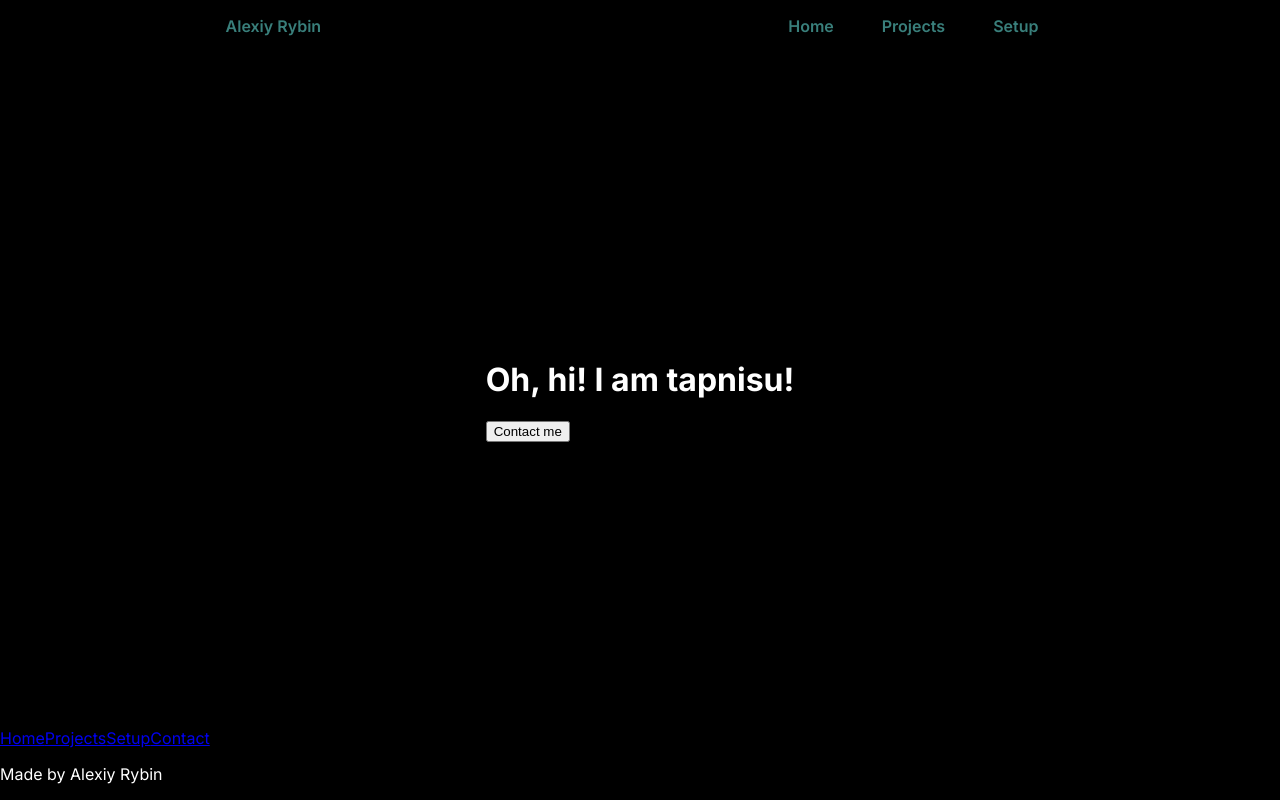
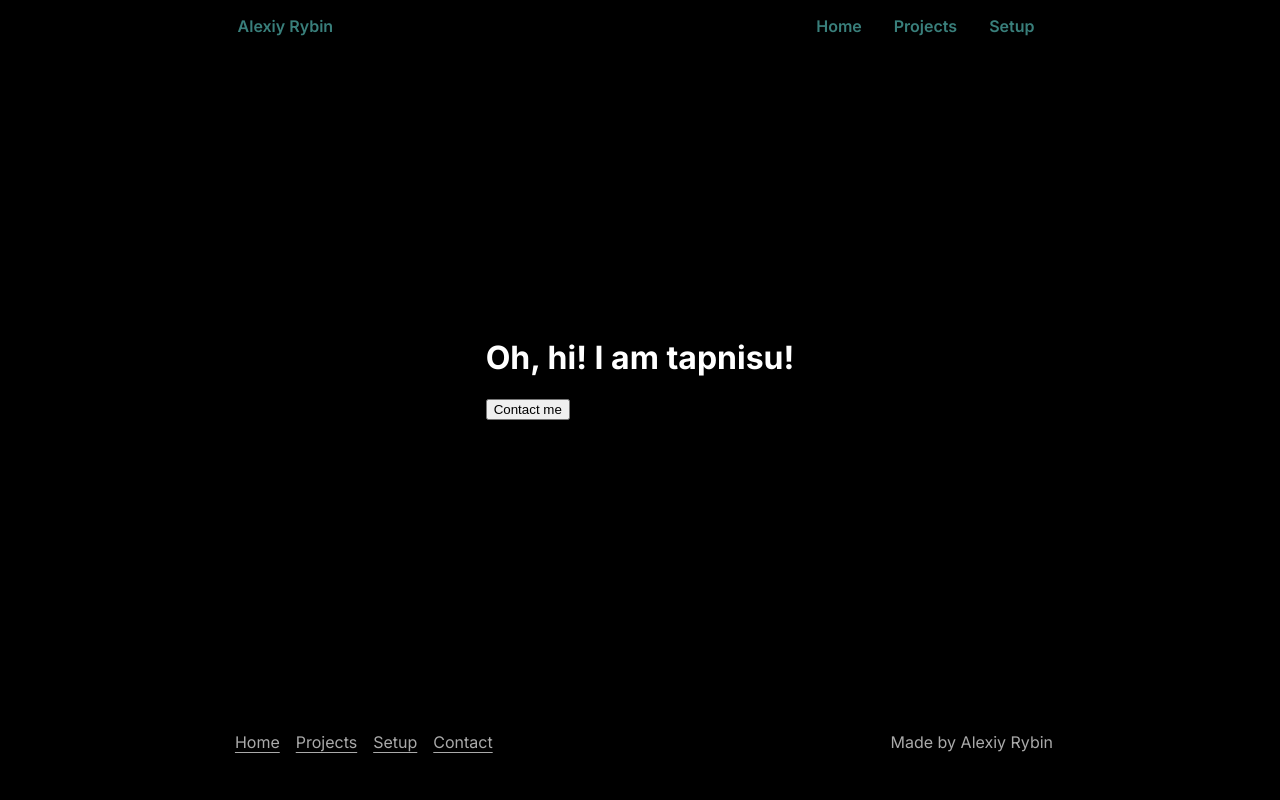
Before and after one commit to tapnisu/tapni.su, a Next.js app: page / in a window 1280 px wide. Built offline with nearby package versions, Linux system fonts and the light colour scheme.

Commit message:
Styles for footer

```diff
--- a/components/basePageLayout/index.tsx
+++ b/components/basePageLayout/index.tsx
@@ -1,5 +1,5 @@
 import Head from "next/head";
-import Footer from "../Footer";
+import Footer from "../footer";
 import Navbar from "../navbar";
 import styles from "./basePageLayout.module.css";
 
--- /dev/null
+++ b/components/footer/footer.module.css
@@ -0,0 +1,36 @@
+.footer {
+  color: var(--text-secondary);
+
+  padding: 2rem;
+}
+
+.toSides {
+  display: flex;
+  flex-direction: row;
+  flex-wrap: wrap;
+  justify-content: space-around;
+  align-items: center;
+}
+
+.links {
+  display: flex;
+  flex-direction: row;
+  flex-wrap: wrap;
+}
+
+.link {
+  color: var(--text-secondary);
+
+  margin: 0.5rem;
+
+  transition-property: color;
+  transition-timing-function: cubic-bezier(0.4, 0, 0.2, 1);
+  transition-duration: 150ms;
+
+  text-decoration: underline;
+  text-underline-offset: 4px;
+
+  &:hover {
+    color: var(--accent);
+  }
+}
--- a/components/Footer.tsx
+++ b/components/footer/index.tsx
@@ -1,4 +1,5 @@
 import Link from "next/link";
+import styles from "./footer.module.css";
 
 const paths = [
   { name: "Home", url: "/" },
@@ -12,17 +13,11 @@ const paths = [
 
 export default function Footer() {
   return (
-    <footer className="text-main-800 dark:text-main-400 p-8">
-      <div className="mx-auto w-24 h-1 my-12 bg-main-800 dark:bg-main-400 rounded-full"></div>
-
-      <div className="flex flex-row flex-wrap items-center justify-around">
-        <div className="flex flex-row flex-wrap">
+    <footer className={styles.footer}>
+      <div className={styles.toSides}>
+        <div className={styles.links}>
           {paths?.map((info: { name: string; url: string }) => (
-            <Link
-              href={info.url}
-              className="underline underline-offset-4 hover:text-accent-600 transition-colors m-2"
-              key={info.name}
-            >
+            <Link href={info.url} className={styles.link} key={info.name}>
               {info.name}
             </Link>
           ))}
--- a/components/navbar/navbar.module.css
+++ b/components/navbar/navbar.module.css
@@ -39,9 +39,11 @@
 .link {
   border-radius: 9999px;
   display: inline-block;
-  padding: 0.5rem;
 
-  transition-property: color, background-color, border-color;
+  padding-top: 0.5rem;
+  padding-bottom: 0.5rem;
+
+  transition-property: background-color;
   transition-timing-function: cubic-bezier(0.4, 0, 0.2, 1);
   transition-duration: 150ms;
 
@@ -49,7 +51,7 @@
     color: var(--accent);
     text-decoration: none;
 
-    transition-property: color, background-color, border-color;
+    transition-property: color;
     transition-timing-function: cubic-bezier(0.4, 0, 0.2, 1);
     transition-duration: 150ms;
 
--- a/styles/globals.css
+++ b/styles/globals.css
@@ -1,7 +1,10 @@
 :root {
   /* Colors */
   --text-main: #fff;
+  --text-secondary: #aaa;
+
   --accent: #397f7b;
+
   --bg: #000;
   --bg-75: rgba(0, 0, 0, 0.75);
 
```
